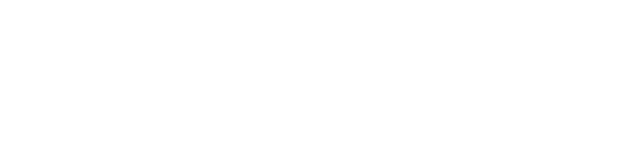
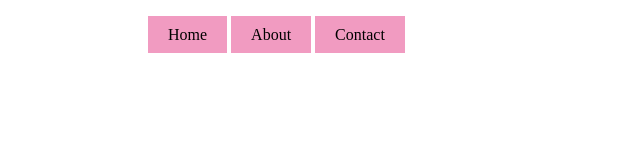
Before and after one commit to nic386/assignment4-pizza-nicole, a plain HTML site: page index.html in a window 1280 px wide. Shown: the whole page, without its empty margins (0-640 px from the left). Drawn offline with Linux system fonts and the light colour scheme.

Commit message:
Added nav

```diff
--- a/css/styles.css
+++ b/css/styles.css
@@ -0,0 +1,22 @@
+
+nav ul li {
+  display: inline;
+  position: relative;
+  top: 10px;
+  left: 100px;
+}
+
+nav a {
+  text-decoration: none;
+  color: #000;
+  background: #f19bc1;
+  padding: 10px 20px;
+  transition: .5s;
+  width: 100px;
+}
+
+nav a:hover {
+  background: #000;
+  color: #fff;
+  transition: .5s;
+}
--- a/index.html
+++ b/index.html
@@ -1,15 +1,23 @@
 <!DOCTYPE html>
 <html lang="en">
   <head>
+      <meta charset="utf-8"/>
       <title>Assignment 4</title>
 
-  <link type="text/css" rel="stylesheet" href="css/styles.css" />
-
-  <meta charset="utf-8"/>
+      <!--Main CSS Stylesheet -->
+      <link type="text/css" rel="stylesheet" href="css/styles.css" />
 
   </head>
 
   <body>
+    <nav>
+  <ul>
+    <li><a href="#">Home</a></li>
+    <li><a href="#">About</a></li>
+    <li><a href="#">Contact</a></li>
+  </ul>
+</nav>
+
   </body>
 
 </html>
```
